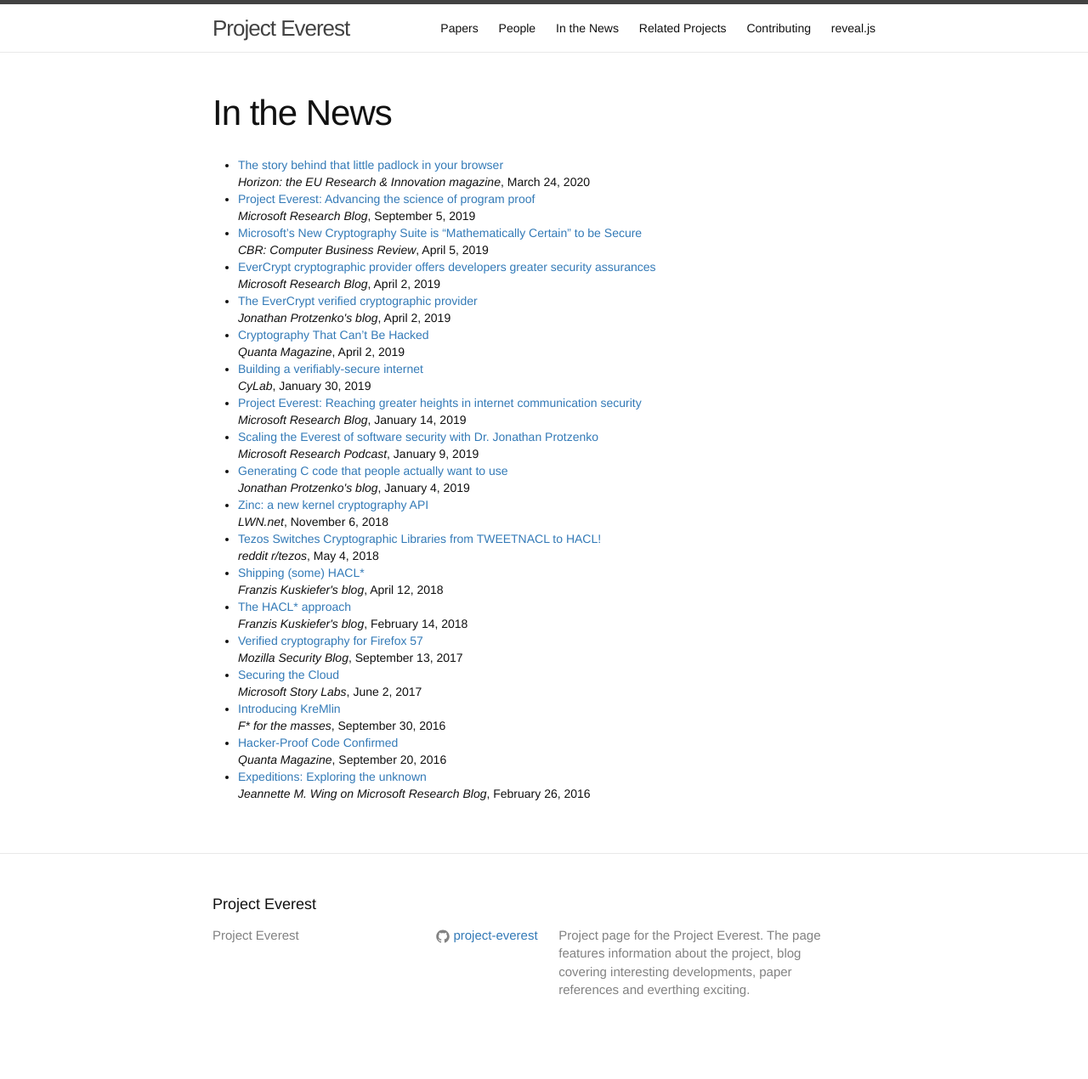
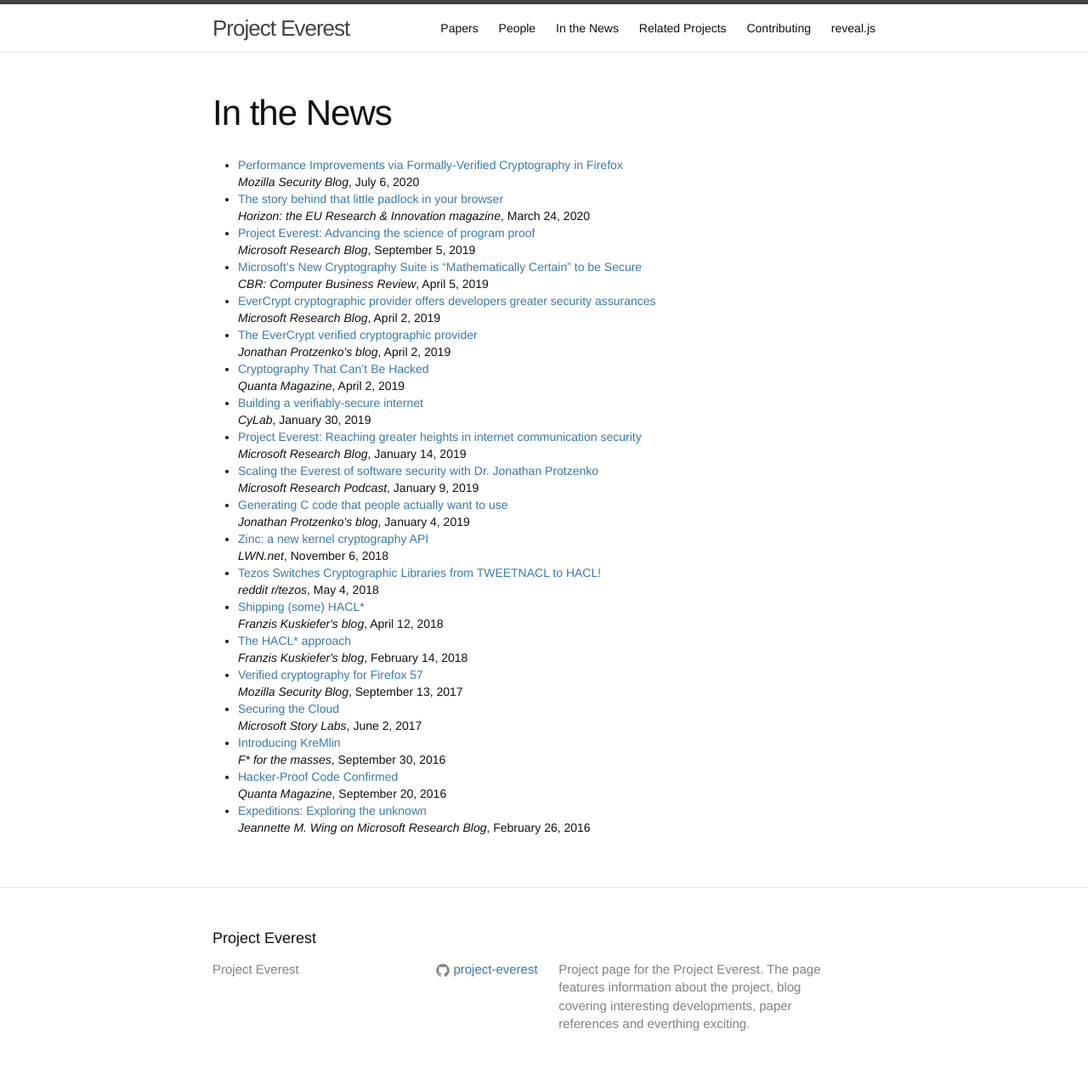
Before and after one commit to project-everest/project-everest.github.io, a Jekyll site: the page built from publicity.md, in a window 1280 px wide. Shown: the whole page at 85% size. Built offline with Jekyll 4.4.1, drawn with Linux system fonts in a browser that asks for light colours; before the commit the page ends 1230 px from its top, so only the background shows below that.

Commit message:
New article by Benjamin

```diff
--- a/_data/publicity.json
+++ b/_data/publicity.json
@@ -1,4 +1,11 @@
 [
+  {
+    "title" : "Performance Improvements via Formally-Verified Cryptography in Firefox",
+    "url" : "https://blog.mozilla.org/security/2020/07/06/performance-improvements-via-formally-verified-cryptography-in-firefox/",
+    "venue" : "Mozilla Security Blog",
+    "description": "",
+    "date" : "July 6, 2020"
+  },
   {
     "title" : "The story behind that little padlock in your browser",
     "url" : "https://horizon-magazine.eu/article/story-behind-little-padlock-your-browser.html",
```
